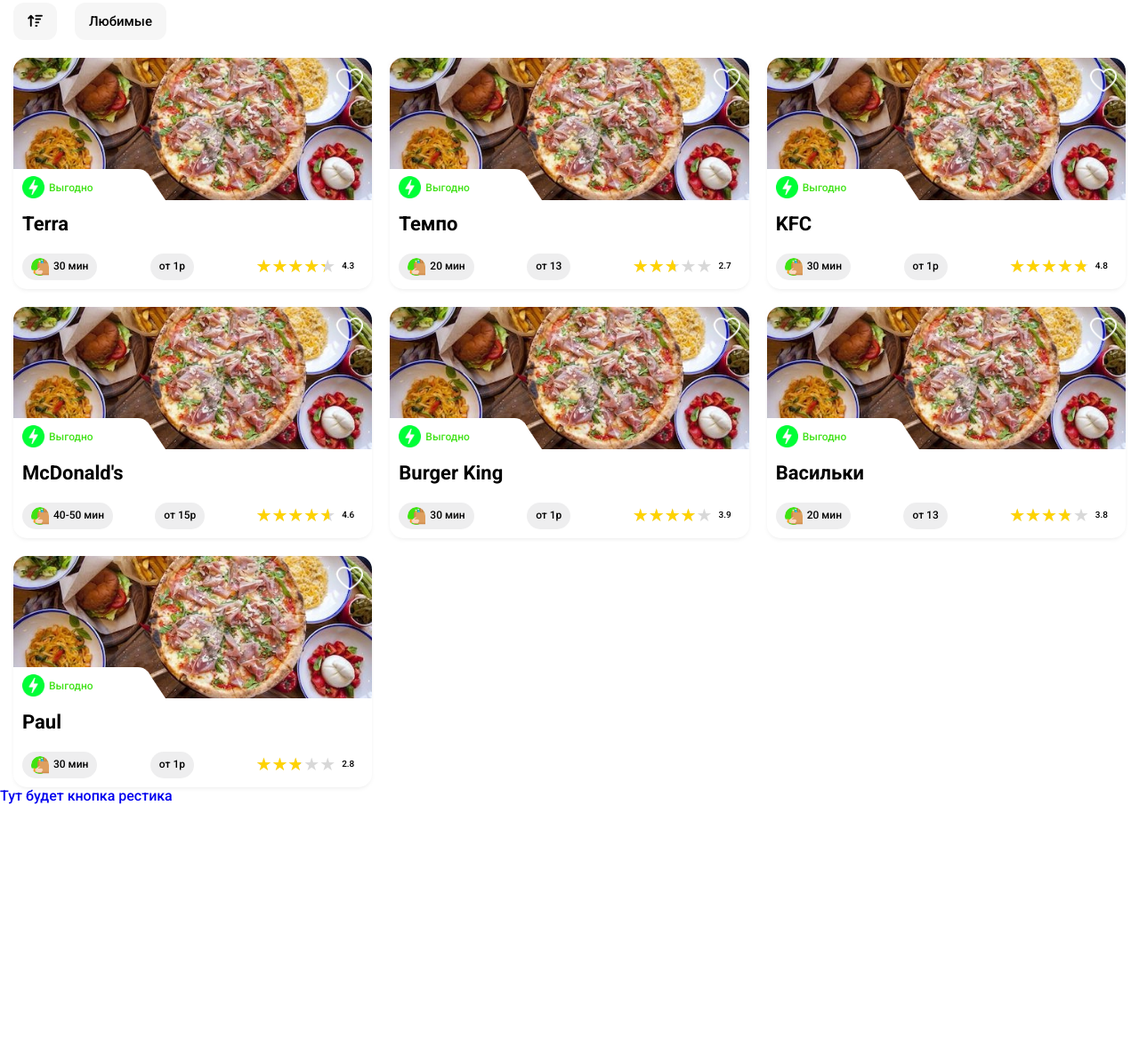
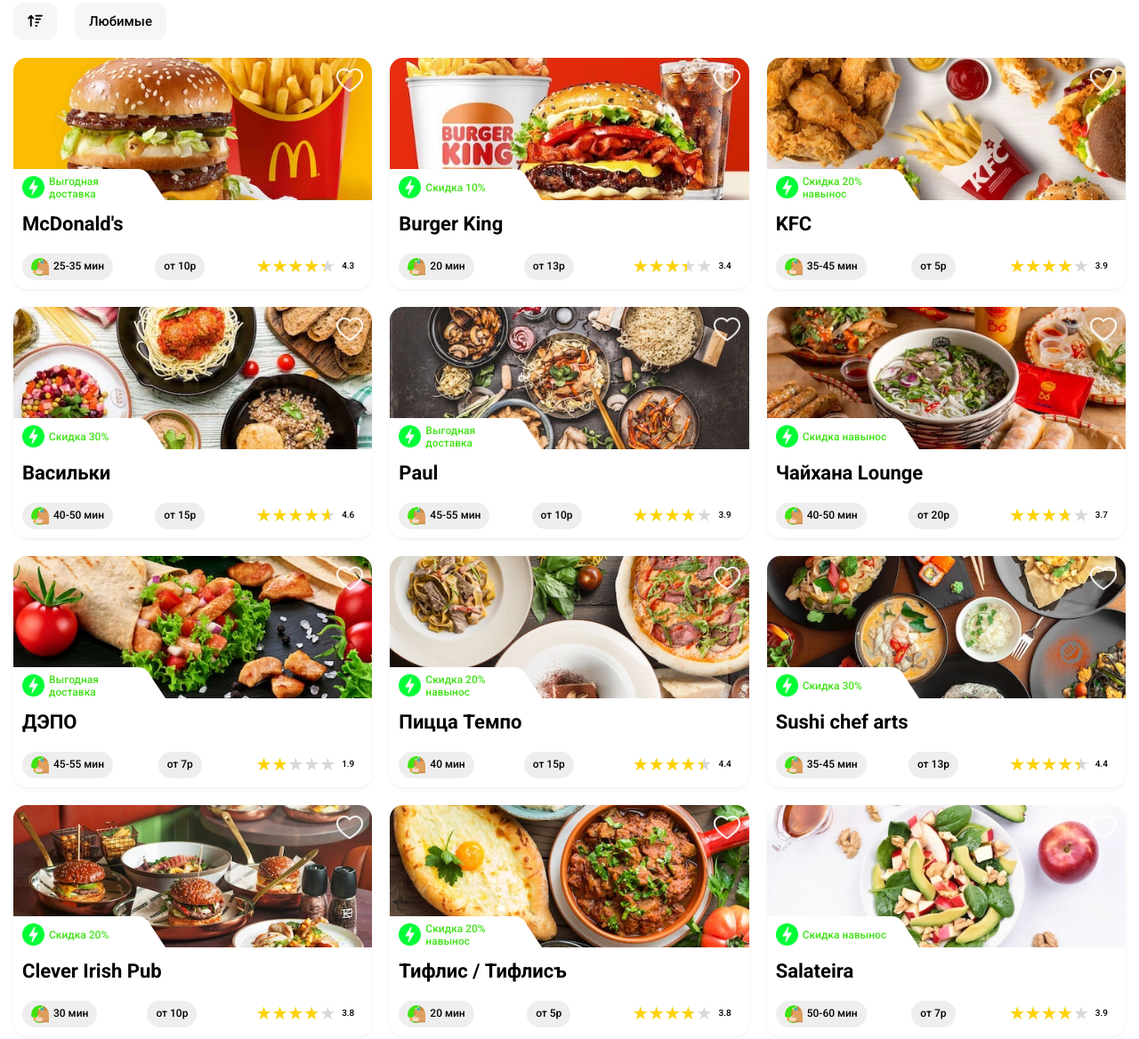
Before and after one commit to JustYakin/Delivery_club, a website built with webpack: page index.html in a window 1280 px wide. Shown: the part 203-1371 px from the top of the page at 89% size. Built offline with nearby package versions, Linux system fonts and the light colour scheme; data requests are answered from the project's data file.

Commit message:
fix: ready database of restaurants

```diff
--- a/db.json
+++ b/db.json
@@ -1,66 +1,111 @@
 {
   "restaraunts": [
     {
-      "name": "Terra",
-      "imgRestauran": "src/image/rest.jpg",
+      "name": "McDonald's",
+      "imgRestauran": "src/image/McDonald's.jpg",
       "rating": 4.282690126894158,
-      "price": "от 1р",
-      "time": "30 мин",
-      "benefit": "Выгодно",
+      "price": "от 10р",
+      "time": "25-35 мин",
+      "benefit": "Выгодная доставка",
       "favorite": false
     },
     {
-      "name": "Темпо",
-      "imgRestauran": "src/image/rest.jpg",
-      "rating": 2.7279769515991212,
-      "price": "от 13",
+      "name": "Burger King",
+      "imgRestauran": "src/image/Burger King.jpg",
+      "rating": 3.3639884757995606,
+      "price": "от 13р",
       "time": "20 мин",
-      "benefit": "Выгодно",
+      "benefit": "Скидка 10%",
       "favorite": false
     },
     {
       "name": "KFC",
-      "imgRestauran": "src/image/rest.jpg",
-      "rating": 4.8125,
-      "price": "от 1р",
-      "time": "30 мин",
-      "benefit": "Выгодно",
-      "favorite": false
-    },
-    {
-      "name": "McDonald's",
-      "imgRestauran": "src/image/rest.jpg",
-      "rating": 4.5625,
-      "price": "от 15р",
-      "time": "40-50 мин",
-      "benefit": "Выгодно",
-      "favorite": false
-    },
-    {
-      "name": "Burger King",
-      "imgRestauran": "src/image/rest.jpg",
-      "rating": 3.9375,
-      "price": "от 1р",
-      "time": "30 мин",
-      "benefit": "Выгодно",
+      "imgRestauran": "src/image/KFC.jpg",
+      "rating": 3.90625,
+      "price": "от 5р",
+      "time": "35-45 мин",
+      "benefit": "Скидка 20% навынос",
       "favorite": false
     },
     {
       "name": "Васильки",
-      "imgRestauran": "src/image/rest.jpg",
-      "rating": 3.75,
-      "price": "от 13",
-      "time": "20 мин",
-      "benefit": "Выгодно",
+      "imgRestauran": "src/image/Васильки.jpg",
+      "rating": 4.5625,
+      "price": "от 15р",
+      "time": "40-50 мин",
+      "benefit": "Скидка 30%",
       "favorite": false
     },
     {
       "name": "Paul",
-      "imgRestauran": "src/image/rest.jpg",
-      "rating": 2.75,
-      "price": "от 1р",
+      "imgRestauran": "src/image/Paul.jpg",
+      "rating": 3.9375,
+      "price": "от 10р",
+      "time": "45-55 мин",
+      "benefit": "Выгодная доставка",
+      "favorite": false
+    },
+    {
+      "name": "Чайхана Lounge",
+      "imgRestauran": "src/image/Чайхана Lounge.jpg",
+      "rating": 3.6875,
+      "price": "от 20р",
+      "time": "40-50 мин",
+      "benefit": "Скидка навынос",
+      "favorite": false
+    },
+    {
+      "name": "ДЭПО",
+      "imgRestauran": "src/image/ДЭПО.jpg",
+      "rating": 1.9375,
+      "price": "от 7р",
+      "time": "45-55 мин",
+      "benefit": "Выгодная доставка",
+      "favorite": false
+    },
+    {
+      "name": "Пицца Темпо",
+      "imgRestauran": "src/image/темпо.jpg",
+      "rating": 4.375,
+      "price": "от 15р",
+      "time": "40 мин",
+      "benefit": "Скидка 20% навынос",
+      "favorite": false
+    },
+    {
+      "name": "Sushi chef arts",
+      "imgRestauran": "src/image/Sushi chef arts.jpg",
+      "rating": 4.375,
+      "price": "от 13р",
+      "time": "35-45 мин",
+      "benefit": "Скидка 30%",
+      "favorite": false
+    },
+    {
+      "name": "Clever Irish Pub",
+      "imgRestauran": "src/image/Clever Irish Pub.jpg",
+      "rating": 3.75,
+      "price": "от 10р",
       "time": "30 мин",
-      "benefit": "Выгодно",
+      "benefit": "Скидка 20%",
+      "favorite": false
+    },
+    {
+      "name": "Тифлис / Тифлисъ",
+      "imgRestauran": "src/image/Тифлис.jpg",
+      "rating": 3.75,
+      "price": "от 5р",
+      "time": "20 мин",
+      "benefit": "Скидка 20% навынос",
+      "favorite": false
+    },
+    {
+      "name": "Salateira",
+      "imgRestauran": "src/image/Salateira.jpg",
+      "rating": 3.875,
+      "price": "от 7р",
+      "time": "50-60 мин",
+      "benefit": "Скидка навынос",
       "favorite": false
     }
   ]
--- a/src/components/cards/card-benefit.scss
+++ b/src/components/cards/card-benefit.scss
@@ -14,9 +14,6 @@
         font-size: 12px;
         line-height: 14px;
         border-top-right-radius: 15px;
-        p {
-            word-break: break-all;
-        }
         .lightning {
             width: 35px;
             padding: 5px;
--- a/src/components/cards/cards.js
+++ b/src/components/cards/cards.js
@@ -43,9 +43,12 @@
                 }
             }
             addRestaurant(arrLike);
-            if (arrLike.length == 1) {
-                const cardItem = document.querySelector('.cards-item')
-                cardItem.style.maxWidth = `${500}px`;
+            if ((arrLike.length == 1) || (arrLike.length == 2)) {
+                const cardItem = document.querySelectorAll('.cards-item');
+                cardItem.forEach(item => {
+                    item.style.maxWidth = `${480}px`;
+
+                })
             } else if (!arrLike.length) {
                 alert('Нет добавленных рестаранов в "Любимые"')
                 deleteRestaraunts();
```
Also changed, not shown: src/image/1.png (deleted), src/image/Burger King.jpg (added), src/image/Clever Irish Pub.jpg (added), src/image/KFC.jpg (added), src/image/McDonald's.jpg (added), src/image/Paul.jpg (added), src/image/Salateira.jpg (added), src/image/Sushi chef arts.jpg (added), src/image/rest.jpg (deleted), src/image/Васильки.jpg (added), src/image/ДЭПО.jpg (added), src/image/Тифлис.jpg (added), src/image/Чайхана Lounge.jpg (added), src/image/темпо.jpg (added).
